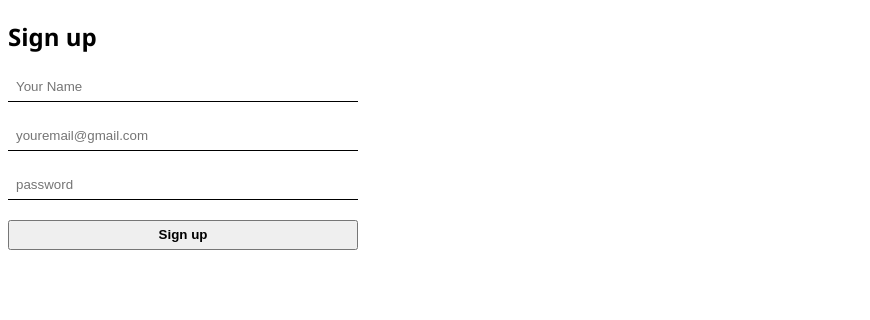
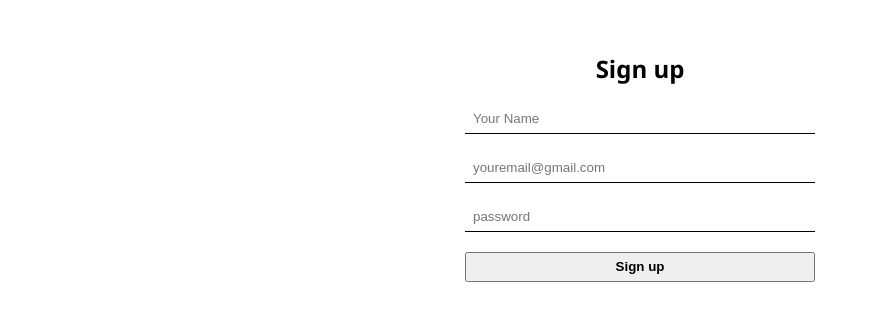
Before and after one commit to Rudresh-pandey/Event_management, a React (Vite) app: page /registration in a window 1280 px wide. Shown: the top 320 px of the page, without its empty margins (0-870 px from the left). Built offline with nearby package versions, Linux system fonts and the light colour scheme; no server answers; the HTML template or start-up script is replaced by a standard one.

Commit message:
logout page

```diff
--- a/src/UserContext.jsx
+++ b/src/UserContext.jsx
@@ -6,7 +6,9 @@ export const UserContext = createContext({});
 export function UserContextProvider({ children }) {
   const [user, setUser] = useState(null);
   const [ready, setReady] = useState(false);
+
   useEffect(() => {
+    // window.location.reload();
     if (!user) {
       axios.get("/profile").then(({ data }) => {
         setUser(data);
@@ -14,6 +16,7 @@ export function UserContextProvider({ children }) {
       });
     }
   }, []);
+
   return (
     <UserContext.Provider value={{ user, setUser, ready }}>
       {children}
--- a/src/component/Header.jsx
+++ b/src/component/Header.jsx
@@ -1,10 +1,24 @@
-import { Link } from "react-router-dom";
+import { Link, useNavigate } from "react-router-dom";
 import "./header.css";
 import { useContext } from "react";
 import { UserContext } from "../UserContext";
+import axios from "axios";
 
 function Header() {
-  const { user } = useContext(UserContext);
+  const { user, setUser } = useContext(UserContext);
+  const navigate = useNavigate();
+  async function logoutUser() {
+    try {
+      await axios.post("/logout");
+      setUser(null);
+      navigate("/");
+      // <Navigate to={"/"} />;
+      // window.location.reload();
+    } catch (err) {
+      alert("something not working , try later");
+    }
+  }
+
   return (
     <>
       <div className="navbar">
@@ -44,7 +58,7 @@ function Header() {
                   <Link to={"/account"}>Portfolio</Link>
                   <Link to={"/account/events"}>Events joined</Link>
                   <Link to={"/account/createdevs"}>Events Created</Link>
-                  <Link to={"/logout"}>Log out</Link>
+                  <Link onClick={logoutUser}>Log out</Link>
                 </div>
               </div>
             </>
--- a/src/pages/Login.jsx
+++ b/src/pages/Login.jsx
@@ -30,9 +30,9 @@ function Login() {
   }
 
   return (
-    <div className="container">
+    <div className="formpage">
       <h2 className="">Login</h2>
-      <form action="" className="form " onSubmit={loginUser}>
+      <form action="" className="form" onSubmit={loginUser}>
         <input
           type="email"
           placeholder="youremail@gmail.com"
--- a/src/pages/Registration.jsx
+++ b/src/pages/Registration.jsx
@@ -22,7 +22,7 @@ function Registration() {
   }
 
   return (
-    <div className="container">
+    <div className="formpage">
       <h2>Sign up</h2>
       <form action="" className="form" onSubmit={registerUser}>
         <input
--- a/src/pages/register.css
+++ b/src/pages/register.css
@@ -1,7 +1,11 @@
 
 
-.container{
+.formpage{
     font-family: 'Segoe UI', Tahoma, Geneva, Verdana, sans-serif;
+    display: flex;
+    flex-direction: column;
+    align-items: center;
+    margin-top: 2rem;
 }
 
 .form{
```
